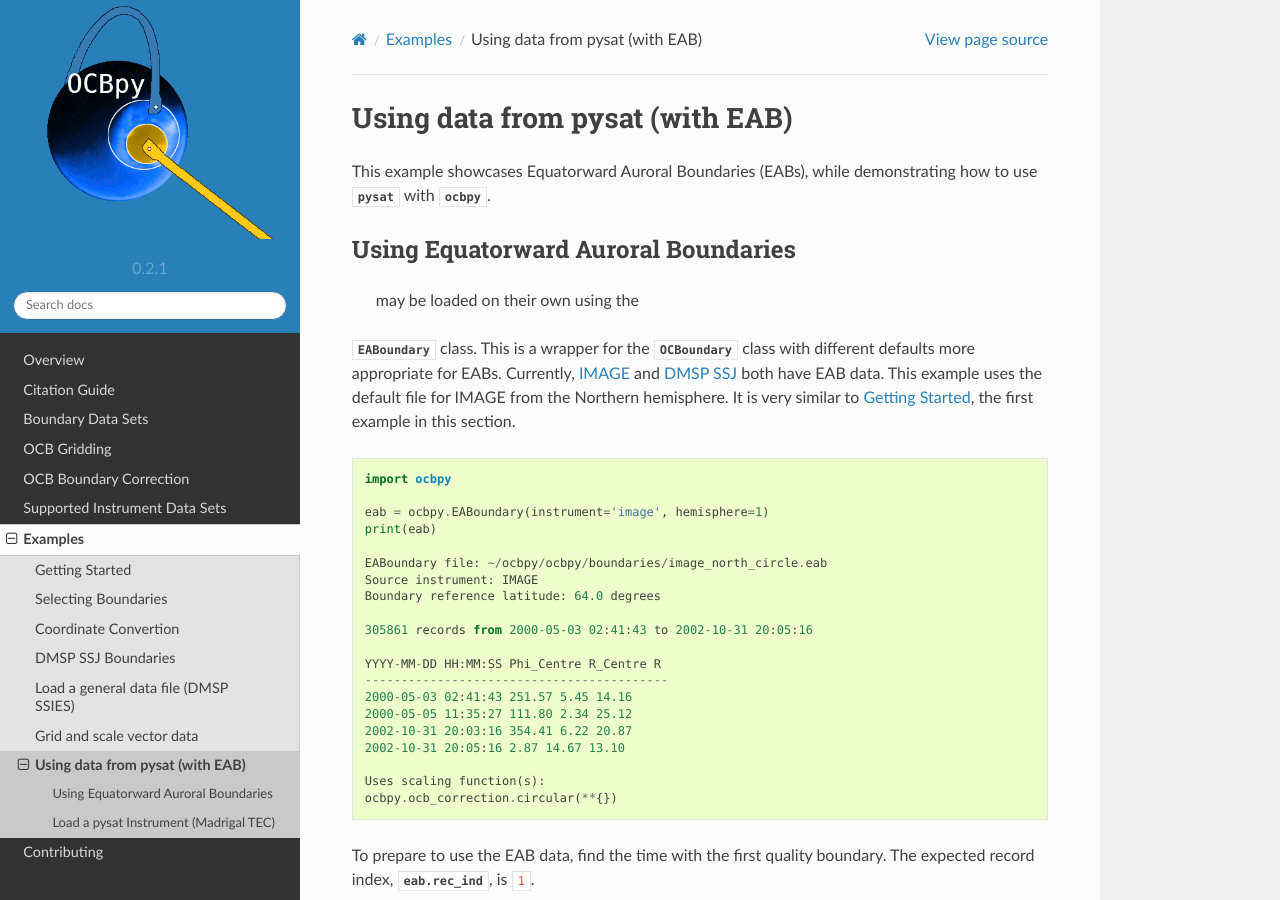
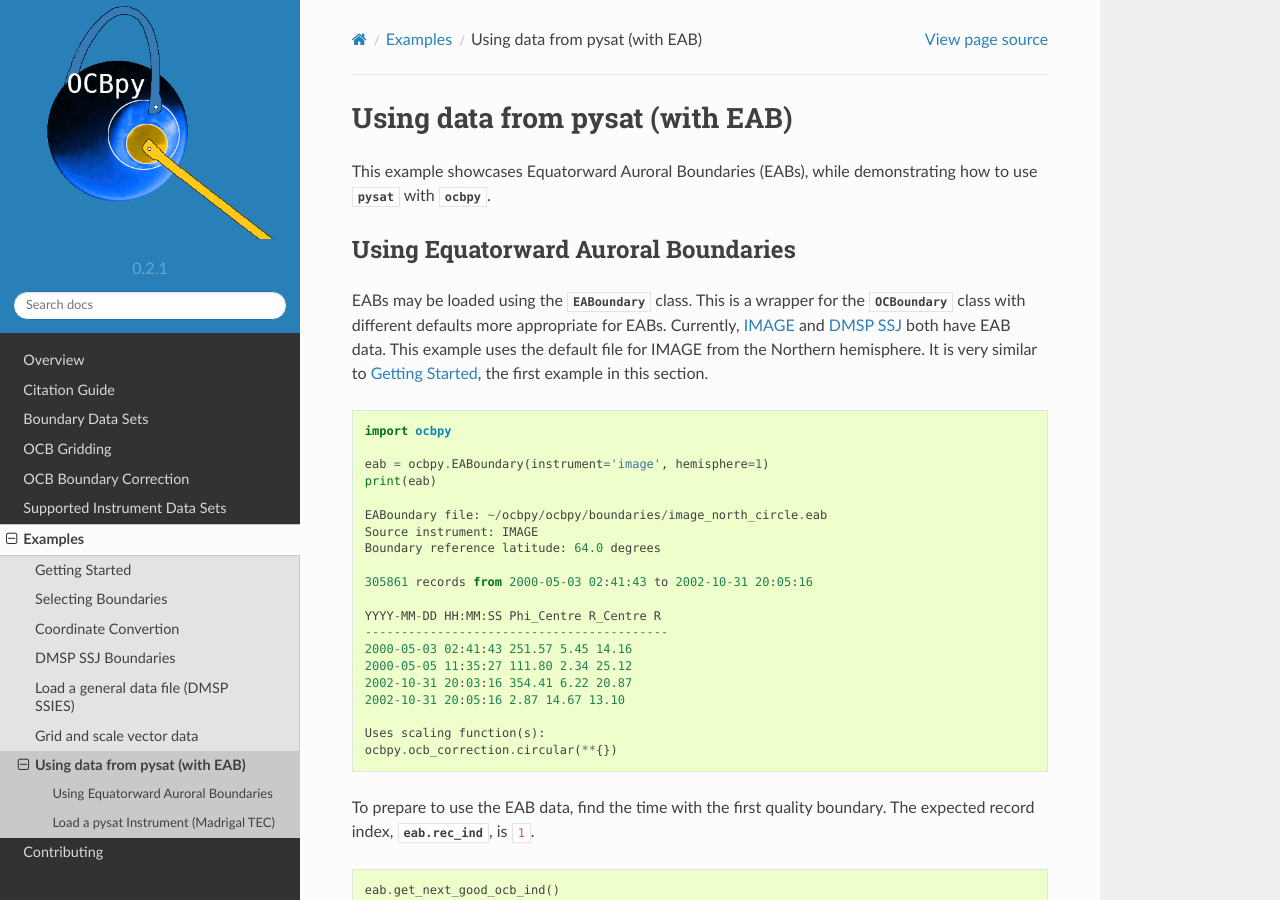
Before and after one commit to aburrell/ocbpy, a Sphinx documentation site: the page built from docs/examples/ex_pysat_eab.rst, in a window 1280 px wide and 900 px high. Built offline with Sphinx 7.4.7 and the Read the Docs theme 2.0.0, drawn with Linux system fonts in a browser that asks for light colours; cross-references to code outside the pages are shown as plain code.

Commit message:
DOC: improved example
Improved the EAB example wording.

```diff
--- a/docs/examples/ex_pysat_eab.rst
+++ b/docs/examples/ex_pysat_eab.rst
@@ -9,13 +9,13 @@ demonstrating how to use :py:mod:`pysat` with :py:mod:`ocbpy`.
 
 Using Equatorward Auroral Boundaries
 ------------------------------------
- may be loaded on their own using the
-:py:class:`~ocbpy._boundary.EABoundary` class.  This is a wrapper for the
-:py:class:`~ocbpy._boundary.OCBoundary` class with different defaults more
-appropriate for EABs.  Currently, :ref:`bound-data-image` and
-:ref:`bound-data-dmsp-ssj` both have EAB data.  This example uses
-the default file for IMAGE from the Northern hemisphere.  It is very similar
-to :ref:`exinit`, the first example in this section.
+
+EABs may be loaded using the :py:class:`~ocbpy._boundary.EABoundary` class.
+This is a wrapper for the :py:class:`~ocbpy._boundary.OCBoundary` class with
+different defaults more appropriate for EABs.  Currently,
+:ref:`bound-data-image` and :ref:`bound-data-dmsp-ssj` both have EAB data.  This
+example uses the default file for IMAGE from the Northern hemisphere.  It is
+very similar to :ref:`exinit`, the first example in this section.
 
 ::
 
@@ -53,6 +53,7 @@ The expected record index, :py:attr:`eab.rec_ind`, is ``1``.
 
 Load a pysat Instrument (Madrigal TEC)
 --------------------------------------
+
 Total Electron Content (TEC) is one of the most valuable ionospheric data sets.
 `Madrigal <http://cedar.openmadrigal.org/>`_ provides Vertical TEC (VTEC) maps
 from the 1990's onward that specify the median VTEC in 1 degree x 1 degree
@@ -60,9 +61,9 @@ geographic latitude x longitude bins.  The
 `pysat <https://github.com/pysat>`_ package,
 `pysatMadrigal <https://github.com/pysat/pysatMadrigal>`_
 has an instrument for obtaining, managing, and processing this VTEC data. To
-run this example, you must have :py:module:`pysatMadrigal`
+run this example, you must have :py:mod:`pysatMadrigal`
 `installed <https://pysatmadrigal.readthedocs.io/en/latest/installation.html>`_.
-After setting up :py:module:`pysat`, download the file needed for this example
+After setting up :py:mod:`pysat`, download the file needed for this example
 using the following commands.
 
 ::
```
